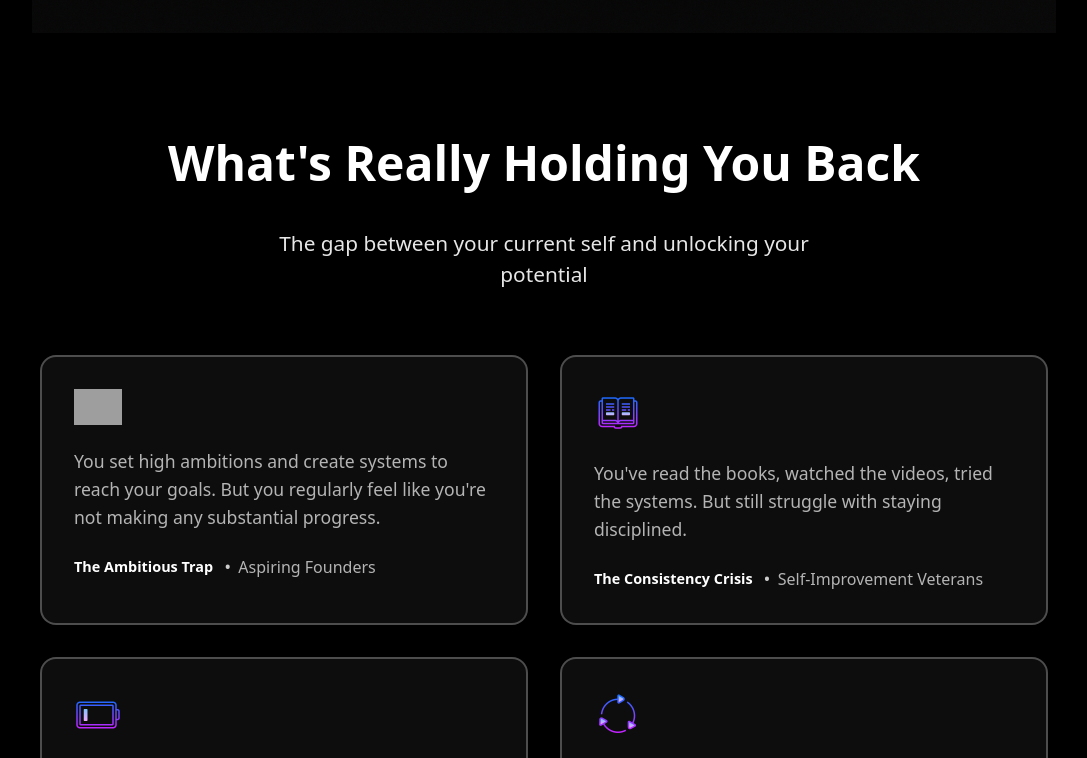
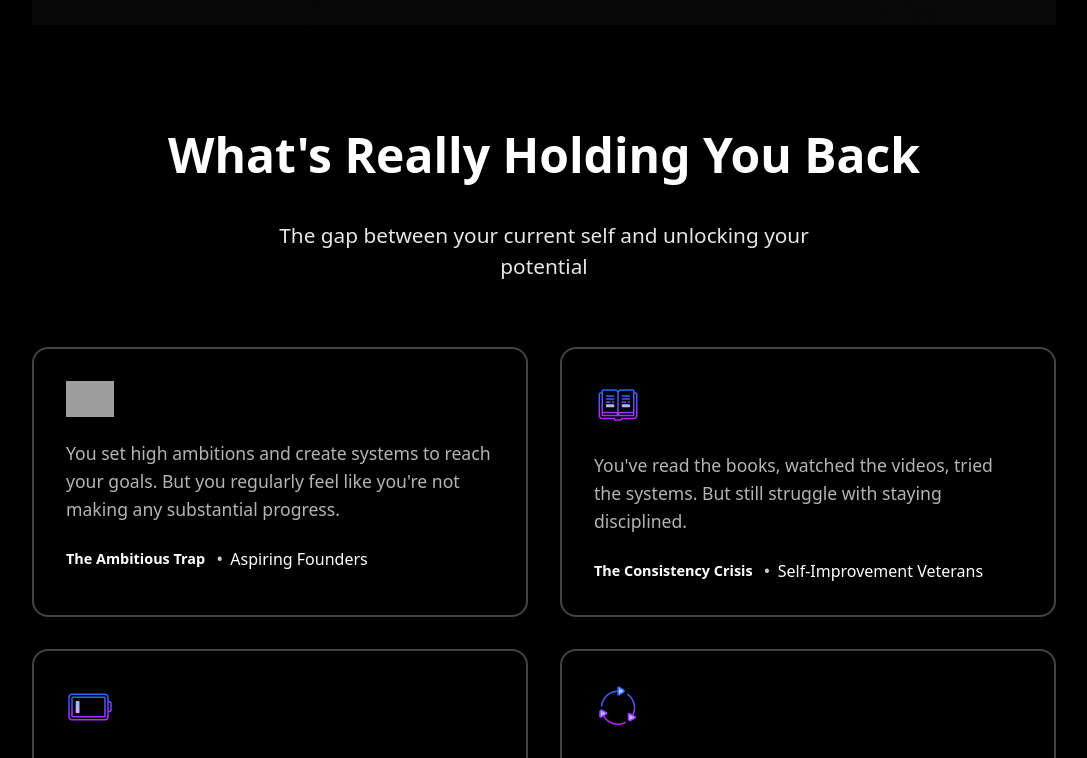
Before and after one commit to HehLul/apexos, a React (Vite) app in the folder landingpage/: page / in a window 1280 px wide. Shown: the part 1540-2298 px from the top of the page, without its empty margins (96-1183 px from the left). Built offline with nearby package versions, Linux system fonts and the light colour scheme; grey boxes are pictures that could not be loaded.

Commit message:
style: all black bg

```diff
--- a/landingpage/src/App.css
+++ b/landingpage/src/App.css
@@ -4,12 +4,12 @@ html {
   background-color: #000000;
 }
 
-body {
+/* body {
   color: #213547 !important;
-}
+} */
 
 #root {
-  background-color: transparent;
+  background-color: black;
 }
 
 .app-container {
--- a/landingpage/src/global.css
+++ b/landingpage/src/global.css
@@ -1,15 +1,31 @@
 :root {
   font-family: system-ui, Avenir, Helvetica, Arial, sans-serif;
   line-height: 1.5;
-  color-scheme: light only;
   font-synthesis: none;
   text-rendering: optimizeLegibility;
   -webkit-font-smoothing: antialiased;
   -moz-osx-font-smoothing: grayscale;
   cursor: crosshair;
 }
-* {
-  color-scheme: light only;
+
+/* Force everything to be black background */
+html {
+  background-color: #000000 !important;
+}
+
+body {
+  background-color: #000000 !important;
+  color: white !important;
+  margin: 0;
+  padding: 0;
+}
+
+#root {
+  background-color: #000000 !important;
+}
+
+.app-container {
+  background-color: #000000 !important;
 }
 
 /* Global css for elements */
@@ -17,7 +33,7 @@ h1 {
   font-size: 3.7em;
   line-height: 1.4;
   font-weight: 500;
-  color: white;
+  color: white !important;
 }
 
 h2 {
@@ -25,18 +41,19 @@ h2 {
   margin: 1.5rem 0;
   opacity: 0.9;
   font-weight: 300;
-  color: white;
+  color: white !important;
 }
+
 h3 {
   font-size: 1.4rem;
   font-weight: 600;
   margin: 0;
-  color: white;
+  color: white !important;
 }
 
 p {
   font-size: 1.1rem;
-  color: rgb(180, 180, 180);
+  color: rgb(180, 180, 180) !important;
   line-height: 1.6;
   margin: 0;
 }
@@ -44,6 +61,7 @@ p {
 .buttons {
   gap: 1rem;
 }
+
 button {
   border-radius: 8px;
   border: 1px solid transparent;
@@ -56,50 +74,123 @@ button {
 
 .page-section {
   padding: 3rem 8rem;
-  background-color: #000000;
-  color: white;
+  background-color: #000000 !important;
+  color: white !important;
 }
+
 .text-container {
   border: 2px solid rgb(225, 225, 225, 0.3);
   border-radius: 16px;
   padding: 2rem;
   text-align: left;
+  background-color: #000000 !important;
 }
+
 .section-header {
   margin-bottom: 4rem;
 }
+
 a {
   font-size: 1rem;
   font-weight: 600;
-  color: rgb(180, 180, 180);
+  color: rgb(180, 180, 180) !important;
   text-decoration: none;
 }
+
 a:hover {
-  color: #6b6b6b;
+  color: #6b6b6b !important;
 }
 
-p {
-  font-size: 1.1em;
+/* Force all sections to be black */
+.hero,
+.how,
+.problem,
+.features,
+.pricing,
+.urgent,
+.last-cta,
+.navbar,
+.footer {
+  background-color: #000000 !important;
+  color: white !important;
 }
 
-/* Override dark mode preferences completely */
+/* Force all text elements to be white/light */
+.hero *,
+.how *,
+.problem *,
+.features *,
+.pricing *,
+.urgent *,
+.last-cta *,
+.navbar * {
+  color: white !important;
+}
+
+/* Specific overrides for paragraph text */
+.hero p,
+.how p,
+.problem p,
+.features p,
+.pricing p,
+.urgent p,
+.last-cta p {
+  color: rgb(180, 180, 180) !important;
+}
+
+/* Mobile menu - keep white for visibility */
+.mobile-menu {
+  background-color: white !important;
+  color: black !important;
+}
+
+.mobile-menu * {
+  color: black !important;
+}
+
+/* Override ANY system preferences */
 @media (prefers-color-scheme: dark) {
-  :root {
-    color-scheme: light only !important;
-    color: #213547 !important;
-    background-color: rgb(243, 243, 243) !important;
+  html {
+    background-color: #000000 !important;
+  }
+
+  body {
+    background-color: #000000 !important;
+    color: white !important;
+  }
+
+  #root {
+    background-color: #000000 !important;
+  }
+
+  .app-container {
+    background-color: #000000 !important;
   }
 
   * {
-    color-scheme: light only !important;
+    background-color: inherit !important;
+  }
+}
+
+@media (prefers-color-scheme: light) {
+  html {
+    background-color: #000000 !important;
   }
 
   body {
-    background-color: rgb(243, 243, 243) !important;
-    color: #213547 !important;
+    background-color: #000000 !important;
+    color: white !important;
   }
 
-  a:hover {
-    color: #6b6b6b !important;
+  #root {
+    background-color: #000000 !important;
+  }
+
+  .app-container {
+    background-color: #000000 !important;
+  }
+
+  * {
+    background-color: inherit !important;
   }
 }
```
